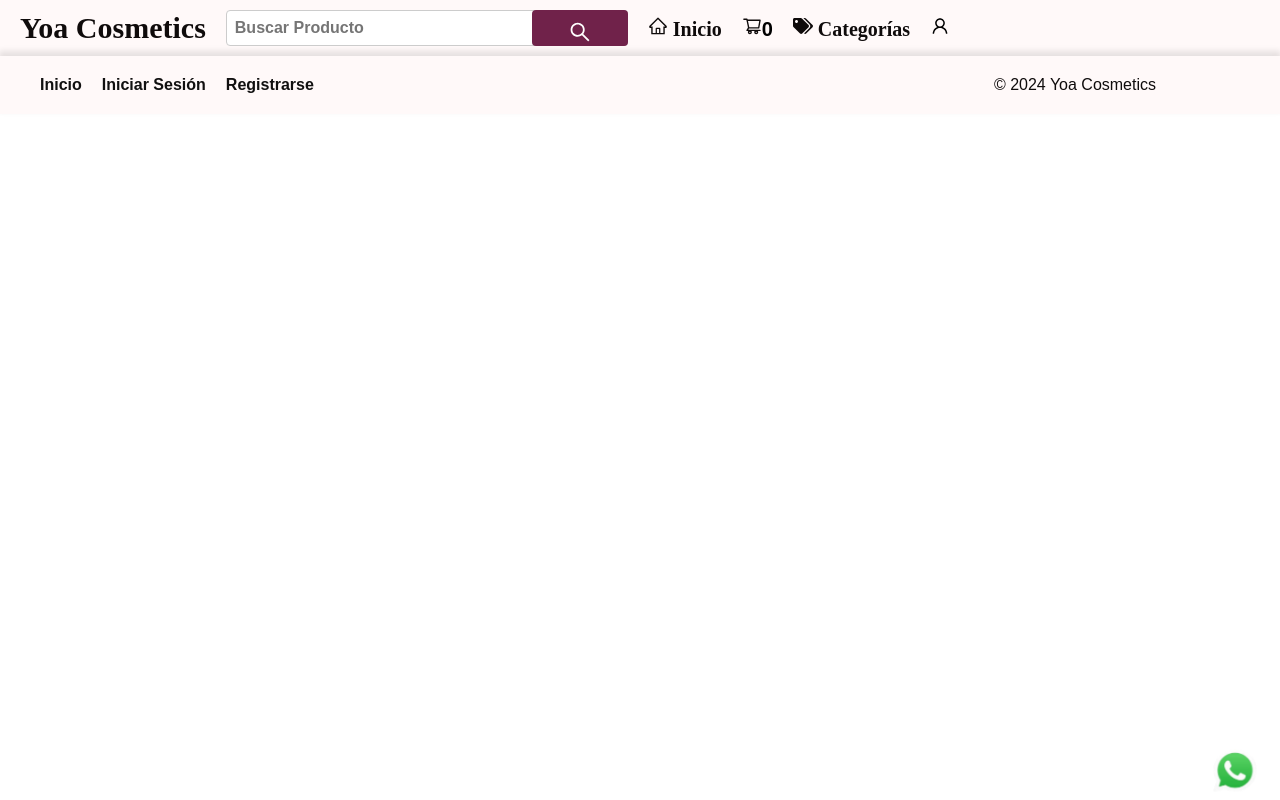
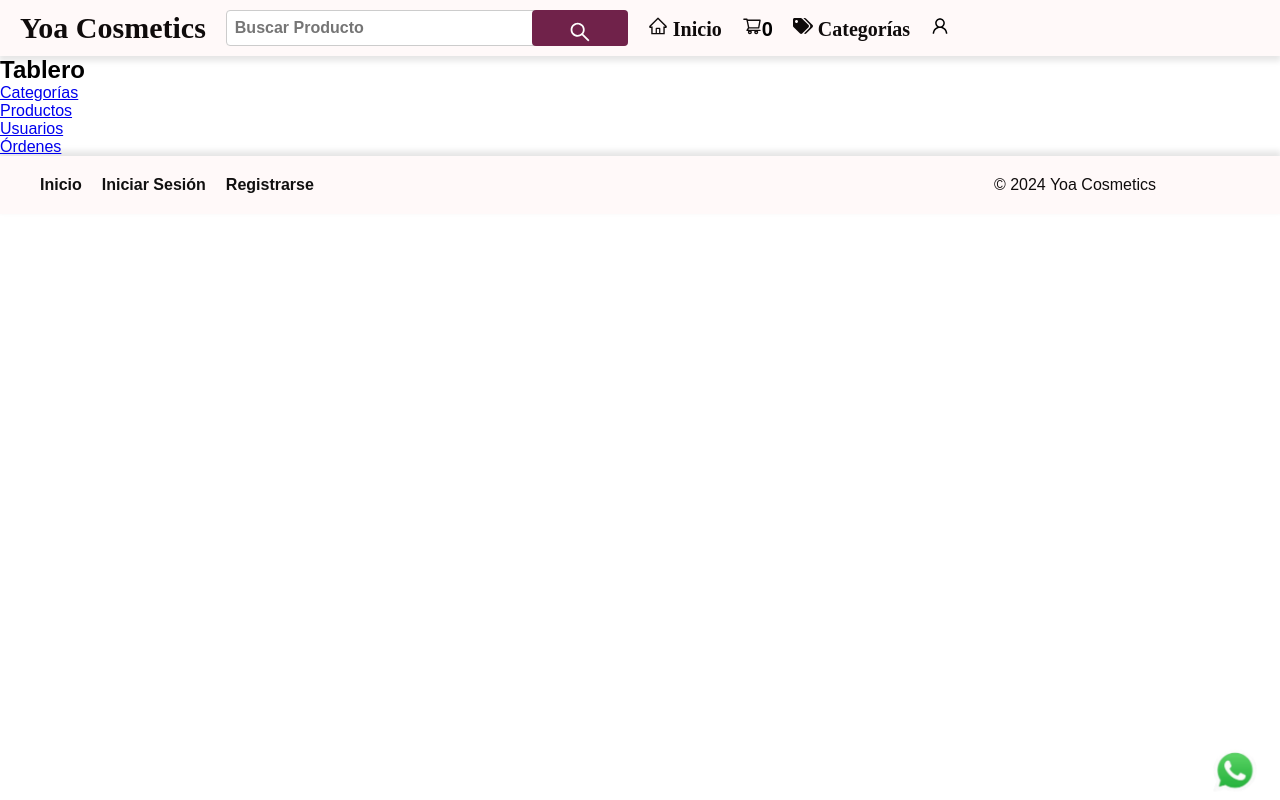
Before and after one commit to JairoAgudeloA/YoaCosmeticsFrontMERN, a React (Vite) app: page /admin/dashboard in a window 1280 px wide. Built offline with nearby package versions, Linux system fonts and the light colour scheme.

Commit message:
Dasboard and Admin Routes

```diff
--- a/src/App.jsx
+++ b/src/App.jsx
@@ -14,12 +14,13 @@ import { EditPerfil } from "./pages/EditPerfil";
 import "./index.css"
 
 {/*estas son las rutas del admin*/ }
-import CategoriesAdminPage from "./pages/CategoriesAdminPage";
-import CategoryAdminFormPage from "./pages/CategoryAdminFormPage";
-import ProductsAdminPage from "./pages/ProductsAdminPage";
-import ProductAdminFormPage from "./pages/ProductAdminFormPage";
-import UsersAdminPage from "./pages/UsersAdminPage";
-import UserAdminFormPage from "./pages/UserAdminFormPage";
+import CategoriesAdminPage from "./pages/AdminPages/CategoriesAdminPage";
+import CategoryAdminFormPage from "./pages/AdminPages/CategoryAdminFormPage";
+import ProductsAdminPage from "./pages/AdminPages/ProductsAdminPage";
+import ProductAdminFormPage from "./pages/AdminPages/ProductAdminFormPage";
+import UsersAdminPage from "./pages/AdminPages/UsersAdminPage";
+import UserAdminFormPage from "./pages/AdminPages/UserAdminFormPage";
+import DashboardAdminPage from "./pages/AdminPages/DashboardAdminPage";
 
 {/*aqui estaran importados los contextss */ }
 import { AuthProvider } from "./context/AuthContext"
@@ -29,6 +30,7 @@ import { UserProvider } from "./context/UserContext";
 import { CartProvider } from "./context/CartContext";
 import { OrderProvider } from "./context/OrderContext";
 import { useState } from "react";
+
 function App() {
   const [search, setSearch] = useState('');
   return (
@@ -43,6 +45,7 @@ function App() {
                 <Navbar setSearch={setSearch} />
                 <Outlet />
                 <Routes>
+                  <Route path="/" element={<HomePage />} />
                   <Route path="//:search" element={<HomePage search={search} />} />
                   <Route path="/search/:search" element={<SearchResultsPage search={search} />} />
                   <Route path="/cart" element={<CartPage />} />
@@ -57,19 +60,19 @@ function App() {
                   {/* <Route path="/profile/:id" element={<EditPerfil />} /> */}
 
                   {/* Futuras rutas de los admin */}
-                  <Route path="/categories" element={<CategoriesAdminPage />} /> {/* Ruta para ver todas las categorias */}
-                  <Route path="/category" element={<CategoryAdminFormPage />} /> {/* Ruta para crear una categoria */}
-                  <Route path="/category/:id" element={<CategoryAdminFormPage />} /> {/* Ruta para editar una categoria */}
+                  <Route path="/admin/dashboard" element={<DashboardAdminPage/>} /> {/* Ruta para ver el dashboard */}
 
-                  {/* <Route path="/category/:id/products" element={< />} /> Ruta para ver todas las productos de una categoria */}
+                  <Route path="/admin/categories" element={<CategoriesAdminPage />} /> {/* Ruta para ver todas las categorias */}
+                  <Route path="/admin/category" element={<CategoryAdminFormPage />} /> {/* Ruta para crear una categoria */}
+                  <Route path="/admint/category/:id" element={<CategoryAdminFormPage />} /> {/* Ruta para editar una categoria */}
 
-                  <Route path="/products" element={<ProductsAdminPage />} /> {/* Ruta para ver todas las productos */}
-                  <Route path="/product" element={<ProductAdminFormPage />} /> {/* Ruta para crear una producto */}
-                  <Route path="/product/:id" element={<ProductAdminFormPage />} /> {/* Ruta para editar una producto */}
+                  <Route path="/admin/products" element={<ProductsAdminPage />} /> {/* Ruta para ver todas las productos */}
+                  <Route path="/admin/product" element={<ProductAdminFormPage />} /> {/* Ruta para crear una producto */}
+                  <Route path="/admin/product/:id" element={<ProductAdminFormPage />} /> {/* Ruta para editar una producto */}
 
-                  <Route path="/users" element={<UsersAdminPage />} /> {/* Ruta para ver todas las usuarios */}
-                  <Route path="/user" element={<UserAdminFormPage />} /> {/* Ruta para crear una usuario */}
-                  <Route path="/user/:id" element={<UserAdminFormPage />} /> {/* Ruta para editar una usuario */}
+                  <Route path="/admin/users" element={<UsersAdminPage />} /> {/* Ruta para ver todas las usuarios */}
+                  <Route path="/admin/user" element={<UserAdminFormPage />} /> {/* Ruta para crear una usuario */}
+                  <Route path="/admin/user/:id" element={<UserAdminFormPage />} /> {/* Ruta para editar una usuario */}
                 </Routes>
                 <WhatsAppButton />
                 <Footer />
--- a/src/pages/CategoriesAdminPage.jsx
+++ b/src/pages/AdminPages/CategoriesAdminPage.jsx
@@ -1,7 +1,7 @@
 import React, { useEffect } from 'react'
-import { useCategory } from '../context/CategoryContext'
+import { useCategory } from '../../context/CategoryContext.jsx'
 import { Link } from 'react-router-dom';
-import { url_image } from '../api/axios.js'
+import { url_image } from '../../api/axios.js'
 
 const CategoriesAdminPage = () => {
   const { categories, getCategories, deleteCategory } = useCategory();
@@ -63,11 +63,11 @@ const CategoriesAdminPage = () => {
                 ))}
               </tbody>
             </table>
+            <Link to="/admin/dashboard"><button>Volver al Tablero</button></Link>
           </section>
-
         </>
-
       )}
+      <Link to="/admin/dashboard"><button>Volver al Tablero</button></Link>
     </>
   )
 }
--- a/src/pages/CategoryAdminFormPage.jsx
+++ b/src/pages/AdminPages/CategoryAdminFormPage.jsx
@@ -1,6 +1,6 @@
 import React, { useEffect } from 'react'
 import { useForm } from 'react-hook-form'
-import { useCategory } from '../context/CategoryContext';
+import { useCategory } from '../../context/CategoryContext';
 import {useNavigate,useParams} from 'react-router-dom';
 
 
--- /dev/null
+++ b/src/pages/AdminPages/DashboardAdminPage.jsx
@@ -0,0 +1,27 @@
+import React from 'react'
+import { Link } from 'react-router-dom'
+
+const DashboardAdminPage = () => {
+  return (
+    <>
+        <section>
+            <h1>Tablero</h1>
+            <article>
+                <Link to="/admin/categories">Categorías</Link>
+            </article>
+            <article>
+                <Link to="/admin/products">Productos</Link>
+            </article>
+            <article>
+                <Link to="/admin/users">Usuarios</Link>
+            </article>
+            <article>
+                <Link to="/admin/orders">Órdenes</Link>
+            </article>
+        </section>
+
+    </>
+  )
+}
+
+export default DashboardAdminPage
--- a/src/pages/ProductAdminFormPage.jsx
+++ b/src/pages/AdminPages/ProductAdminFormPage.jsx
@@ -1,9 +1,9 @@
 import React, { useEffect } from 'react'
-import { useProduct } from '../context/ProductContext'
+import { useProduct } from '../../context/ProductContext'
 import {  useForm } from 'react-hook-form'
 import { useNavigate, useParams } from 'react-router-dom'
-import { useCategory } from '../context/CategoryContext'
-import { url_image } from '../api/axios'
+import { useCategory } from '../../context/CategoryContext'
+import { url_image } from '../../api/axios'
 // import { useAuth } from '../context/AuthContext'
 
 
--- a/src/pages/ProductsAdminPage.jsx
+++ b/src/pages/AdminPages/ProductsAdminPage.jsx
@@ -1,7 +1,7 @@
 import React, { useEffect, useState } from 'react'
-import { useProduct } from '../context/ProductContext'
+import { useProduct } from '../../context/ProductContext.jsx'
 import { Link } from 'react-router-dom'
-import { url_image } from '../api/axios.js'
+import { url_image } from '../../api/axios.js'
 
 const ProductsAdminPage = () => {
   const { products, getProducts, deleteProduct } = useProduct();
@@ -72,12 +72,11 @@ const ProductsAdminPage = () => {
                 ))}
               </tbody>
             </table>
+            <Link to="/admin/dashboard"><button>Volver al Tablero</button></Link>
           </section>
-
         </>
-
       )}
-
+      <Link to="/admin/dashboard"><button>Volver al Tablero</button></Link>
     </>
   )
 }
--- a/src/pages/UserAdminFormPage.jsx
+++ b/src/pages/AdminPages/UserAdminFormPage.jsx
@@ -1,5 +1,5 @@
 import React, { useEffect } from 'react'
-import { useUser } from '../context/UserContext'
+import { useUser } from '../../context/UserContext'
 import {  useForm } from 'react-hook-form'
 import { useNavigate, useParams } from 'react-router-dom'
 
--- a/src/pages/UsersAdminPage.jsx
+++ b/src/pages/AdminPages/UsersAdminPage.jsx
@@ -1,5 +1,5 @@
 import React, { useState, useEffect } from 'react'
-import { useUser } from '../context/UserContext'
+import { useUser } from '../../context/UserContext'
 import { Link } from 'react-router-dom'
 
 const UsersAdminPage = () => {
@@ -57,9 +57,12 @@ const UsersAdminPage = () => {
                                 ))}
                             </tbody>
                         </table>
+                        <Link to="/admin/dashboard"><button>Volver al Tablero</button></Link>
                     </section>
+
                 </>
             )}
+            <Link to="/admin/dashboard"><button>Volver al Tablero</button></Link>
         </>
     )
 }
```
